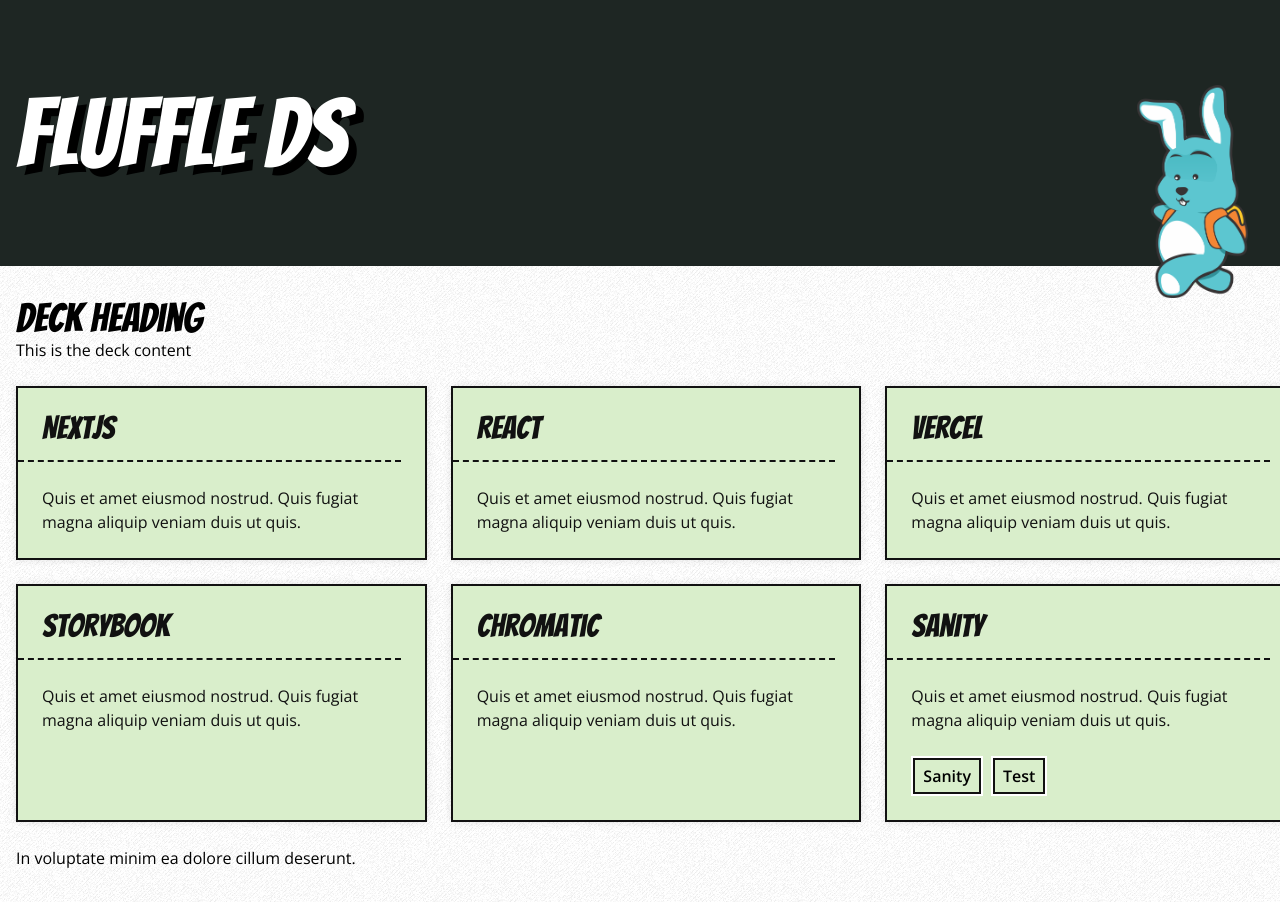
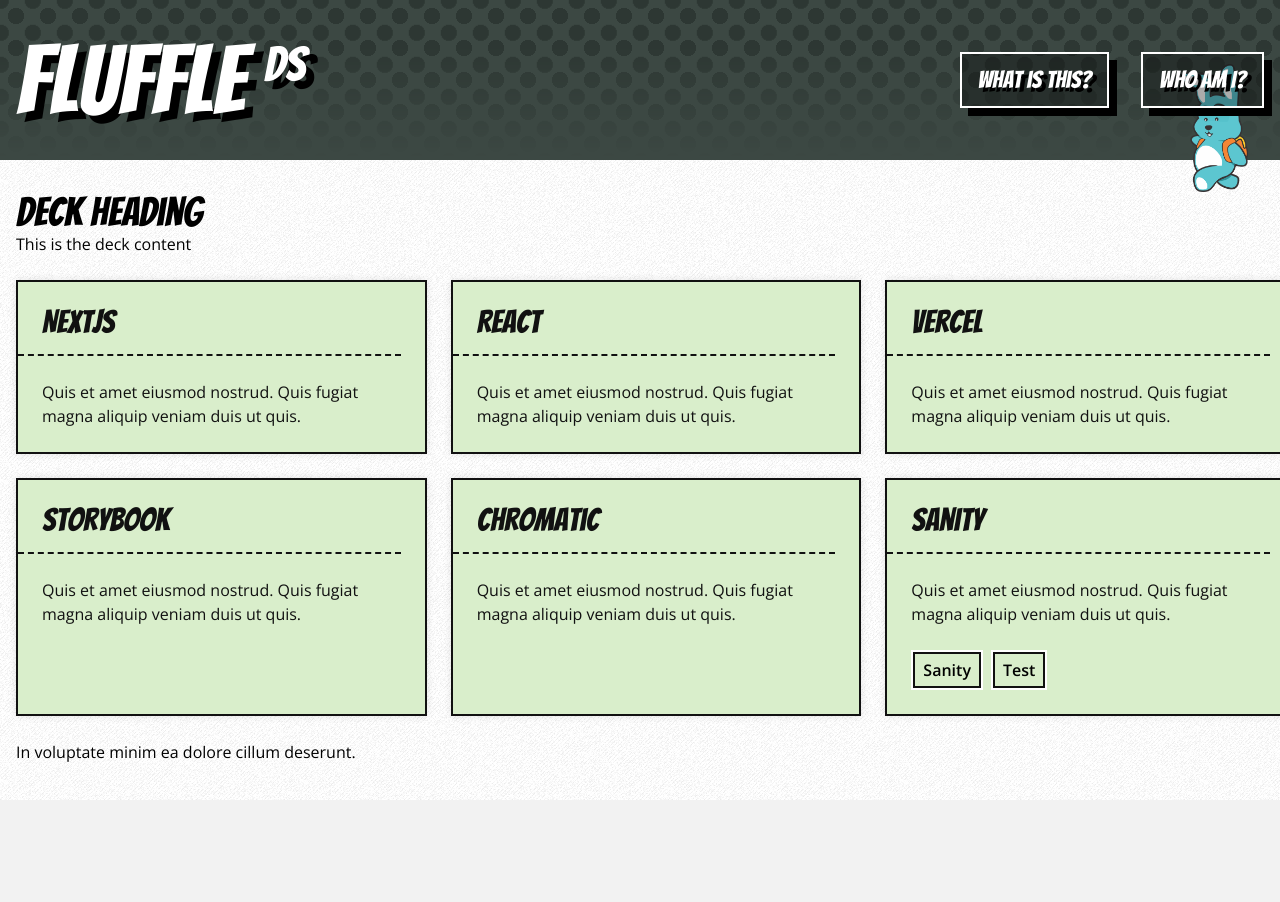
Before and after one commit to pixelrabbit/fluffle, a Next.js app: page / in a window 1280 px wide. Shown: the top 902 px of the page. After the commit the page ends 800 px from the top, so only its background shows below. Built offline with nearby package versions, Linux system fonts and the light colour scheme.

Commit message:
more styling

```diff
--- a/app/_typography.scss
+++ b/app/_typography.scss
@@ -9,6 +9,10 @@
     font-family: var(--font-heading);
     font-size: 6rem;
     line-height: 1;
+    span {
+        font-size: 3rem;
+        vertical-align: super;
+    }
 }
 h2 {
     font-family: var(--font-heading);
--- a/components/marquee/marquee.module.scss
+++ b/components/marquee/marquee.module.scss
@@ -1,14 +1,67 @@
 .marquee {
-    height: 33.3vh;
-    background-color: #1e2623;
+
+    --bg: #3c4843;
+
+    background-color: var(--bg);
     color: #fff;
     position: relative;
     display: flex;
     align-items: center;
+    padding: var(--spacer-lg) 0;
 
     h1 {
-        text-shadow: 8px 8px 0 #000;
+        position: relative;
+        text-shadow: var(--spacer-xs) var(--spacer-xs) 0 #000;
     }
+    nav {
+        position: relative;
+        display: flex;
+        gap: var(--spacer-lg);
+        a {
+            color: #fff;
+            text-decoration: none;
+            font-family: var(--font-heading);
+            font-size: 1.5rem;
+            background-color: rgba(0,0,0,0.33);
+            border: 2px solid #fff;
+            padding: var(--spacer-xs) var(--spacer-sm);
+            text-shadow: var(--spacer-xxs) var(--spacer-xxs) 0 #000;
+            box-shadow: var(--spacer-xs) var(--spacer-xs) 0 #000;
+            transition: background-color 200ms ease-in-out;
+            &:hover,&:focus,&:active {
+                background-color: rgba(0,0,0,0.66);
+            }
+        }
+    }
+
+    &:before {
+        content: "";
+        position: absolute;
+        display: block;
+        width: 100%;
+        height: 100%;
+        top: 0;
+        left: 0;
+        background-image: radial-gradient(circle at center, var(--bg) 0.5rem, transparent 0),
+            radial-gradient(circle at center, var(--bg) 0.5rem, transparent 0);
+        background-size: 2rem 2rem;
+        background-position: 0 0, 1.05rem 1.05rem;
+        -webkit-mask-image: -webkit-gradient(
+            linear,
+            left 30%,
+            left bottom,
+            from(rgba(0, 0, 0, 1)),
+            to(rgba(0, 0, 0, 0))
+        );
+        mix-blend-mode: multiply;
+        opacity: 0.33;
+    }
+}
+
+.container {
+    display: flex;
+    justify-content: space-between;
+    align-items: center;
 }
 
 .fore {
--- a/components/marquee/marquee.tsx
+++ b/components/marquee/marquee.tsx
@@ -2,6 +2,7 @@
 import styles from "./marquee.module.scss";
 import { clsx } from 'clsx';
 import Image from 'next/image';
+import Link from 'next/link';
 
 import rabbit from '../../public/rabbit.png';
 
@@ -13,8 +14,12 @@
             styles.marquee
             )}>
             <Image className={styles.fore} src={rabbit} alt="" />
-            <div className="container">
-                <h1>Fluffle DS</h1>
+            <div className={clsx("container",styles.container)}>
+                <h1>Fluffle <span>DS</span></h1>
+                <nav>
+                    <Link href="#">What is this?</Link>
+                    <Link href="#">Who am I?</Link>
+                </nav>
             </div>
         </div>
     );
```
